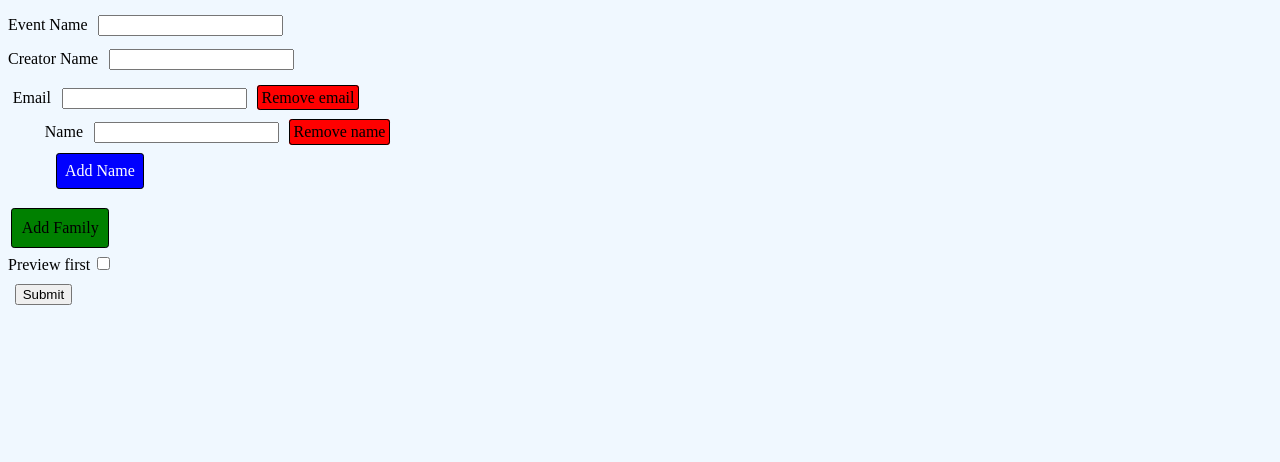
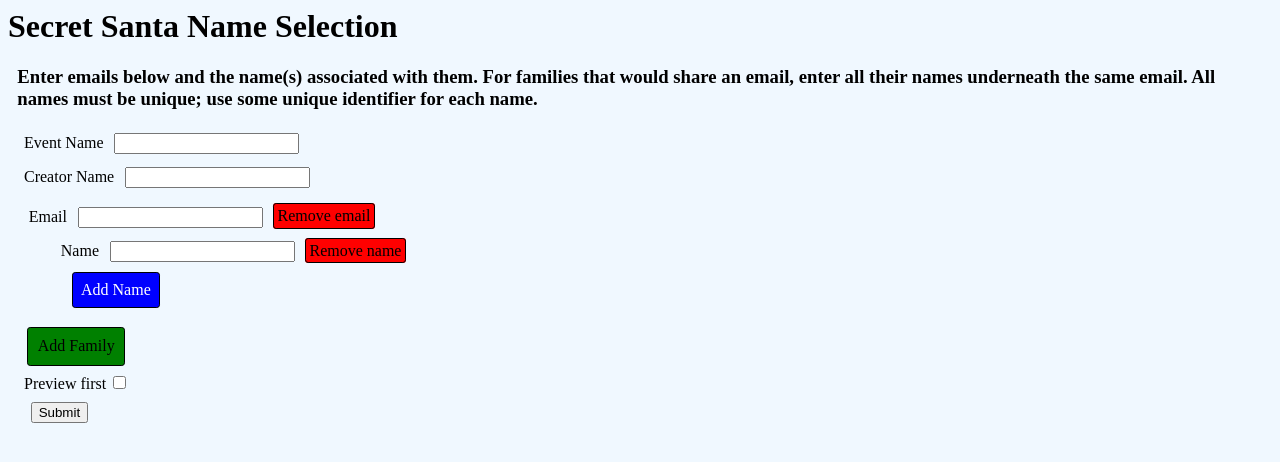
Before and after one commit to jtschuster/secretsanta, a Flask app: page / in a window 1280 px wide. Shown: the top 462 px of the page. Run offline with Flask 2, Linux system fonts and the light colour scheme.

Commit message:
email validation and ui improvements

```diff
--- a/app.py
+++ b/app.py
@@ -101,10 +101,14 @@ def sendEmail(receiver, message):
 
     # receiver_email = "jackson.schuster345@gmail.com"
     message = "Subject: Your name(s) for Secret Santa \n" + message
-
-    with smtplib.SMTP_SSL("smtp.gmail.com", port, context=context) as server:
-        server.login("secret.santa.name.picker@gmail.com", password)
-        server.sendmail(sender_email, receiver_email, message)
+    try:
+        with smtplib.SMTP_SSL("smtp.gmail.com", port, context=context) as server:
+            server.login("secret.santa.name.picker@gmail.com", password)
+            server.sendmail(sender_email, receiver_email, message)
+    except:
+        print("exception")
+        return -1
+    return 1
 
 def parsePreview(formdata): #returns in order of
     result = formdata
@@ -112,7 +116,7 @@ def parsePreview(formdata): #returns in order of
     emails = defaultdict(list)
     email = "ope"
     for key, val in result.items():
-        print(key + " = " + val + " from " + email)
+        #print(key + " = " + val + " from " + email)
         if key == val: #must be the email
             email = val
         elif key == "creatorName":
@@ -126,8 +130,9 @@ def parsePreview(formdata): #returns in order of
         message = f"Hello!\n{creatorName} created a Secret Santa gift exchange for {eventName}. You have been assigned the following name(s):\n\n"
         for name in emails[email]:
             message = message + name + " has " + result[name] + "\n"
-        print(message)
-        sendEmail(email, message)
+        #print(message)
+        if sendEmail(email, message) == -1:
+            return -1
 
 @app.route('/')
 def index():
@@ -138,7 +143,8 @@ def previewSend():
     print("it's connected at least")
     if request.method == 'POST':
         result = request.form
-        parsePreview(result)
+        if parsePreview(result) == -1:
+            return "One or more emails are invalid: ensure the emails are correct and try again"
         return "Emails have been sent"
 
 
@@ -189,7 +195,8 @@ def result():
                     for name in emails[email]:
                         message = message + name + " has " + result[name] + "\n"
                     print(message)
-                    sendEmail(email, message)
+                    if sendEmail(email, message) == -1:
+                        return "Emails are not valid. Retry"
                 return render_template("result.html",result = result)
 
 if __name__ == '__main__':
--- a/static/script.js
+++ b/static/script.js
@@ -1,22 +1,22 @@
-$(document).ready(function() {
+$(document).ready(function () {
     numFams = 1;
     numPeople = 1;
-    $("#addFam").click(function() {
+    $("#addFam").click(function () {
         numFams++;
         numPeople++;
-        $("#inputarea").append('<div class="fam1"><div class="famarea"><p>Email <input type = "text" name = "email'.concat(numFams.toString().concat('" /></p><div class="deleteEmail">Remove email</div><div class="nameOuter"><p>Name <input style="display: inline" type = "text" name = "name'.concat(toString(numPeople).concat('" /> <div class="deleteName"> Remove name</div></p></div></div><div class="addName"> Add Name </div></div>')))));
+        $("#inputarea").append('<div class="fam1"><div class="famarea"><p>Email <input type = "text" name = "email'.concat(numFams.toString()).concat('" /></p><div class="deleteEmail"><a class="btn" href="#">Remove email</a></div><div class="nameOuter"><p>Name <input style="display: inline" type = "text" name = "name').concat(numPeople.toString()).concat('" /><a class="btn" href="#"><div class="deleteName"> Remove name</div></a></p></div></div><a class="btn" href="#"><div class="addName">Add Name</div></a></div>'));
     })
-    $("#inputarea").on("click", ".addName", function() {
+    $("#inputarea").on("click", ".addName", function () {
         console.log("registered click");
         numPeople++;
-        $(this).parent().children(".famarea").append('<div class="nameOuter"><p>Name <input style="display: inline" type = "text" name = "name'.concat(numPeople.toString().concat('" /> <div class="deleteName">Remove name</div></p></div>')));
+        $(this).parent().parent().children(".famarea").append('<div class="nameOuter"><p>Name <input style="display: inline" type = "text" name = "name'.concat(numPeople.toString().concat('" /><a class="btn" href="#"><div class="deleteName">Remove name</div></a></p></div>')));
     })
-    $("#inputarea").on("click", ".deleteName", function() {
+    $("#inputarea").on("click", ".deleteName", function () {
         console.log("tryna delete this name");
         numPeople--;
         $(this).parent().remove();
     })
-    $("#inputarea").on("click", ".deleteEmail", function() {
+    $("#inputarea").on("click", ".deleteEmail", function () {
         console.log("tryna delete this name");
         numPeople--;
         $(this).parent().parent().remove();
--- a/static/styles.css
+++ b/static/styles.css
@@ -2,21 +2,42 @@ body {
     background-color: aliceblue;
 }
 
-.deleteEmail, .deleteName, .addname, #addfam {
+.deleteEmail,
+.deleteName,
+.addname,
+#addfam {
     border-radius: 0.2em;
     border: 1px solid black;
-
 }
 
-.deleteName, .deleteEmail {
+.btn {
+    color: black;
+    text-decoration: none;
+}
+
+.title {
+    align-self: center;
+    margin: 0.5em, 0;
+}
+
+.info {
+    margin: 0.5em;
+}
+
+.data {
+    margin: 1em;
+}
+
+.deleteName,
+.deleteEmail {
     display: inline;
     padding: 0.2em;
-    background-color:red;
+    background-color: red;
 }
 
 input {
-    display:inline;
-    margin:0.5em;
+    display: inline;
+    margin: 0.5em;
 }
 
 p {
@@ -24,33 +45,33 @@ p {
 }
 
 .nameOuter {
-    padding-left:2em;
+    padding-left: 2em;
 }
 
 
 .addname {
     background-color: blue;
-    color:white;
-    padding:0.5em;
-    margin:0.2em;
-    margin-left:3em;
-    display:inline-block;
+    color: white;
+    padding: 0.5em;
+    margin: 0.2em;
+    margin-left: 3em;
+    display: inline-block;
 }
 
 #addfam {
-    margin:0.2em;
-    margin-top:1em;
+    margin: 0.2em;
+    margin-top: 1em;
     background-color: green;
-    padding:0.6em;
-    display:inline-block;
+    padding: 0.6em;
+    display: inline-block;
 }
 
 .famarea {
-    margin:0.3em;
-    margin-bottom:0;
+    margin: 0.3em;
+    margin-bottom: 0;
 }
 
 .fam1 {
-    padding:1em;
+    padding: 1em;
     display: inline;
 }
--- a/templates/index.html
+++ b/templates/index.html
@@ -1,31 +1,57 @@
 <html>
+
 <head>
     <script src="https://ajax.googleapis.com/ajax/libs/jquery/3.3.1/jquery.min.js"></script>
     <link rel="stylesheet" href={{url_for('static', filename="styles.css")}}>
 </head>
+
 <body>
-        <form action = "http://localhost:5000/result" method = "POST" id="frm">
-            <p>Event Name <input type = "text" name = "eventName" /></p>
+    <div class="container">
+        <h1 class="title">Secret Santa Name Selection</h1>
+        <h3 class="info">Enter emails below and the name(s) associated with them. For families that would share an
+            email,
+            enter all their names underneath the same email. All names must be unique; use some unique identifier
+            for
+            each name.</h3>
+        <div class="data">
+            <form action="http://localhost:5000/result" method="POST" id="frm">
+                <p>Event Name <input type="text" name="eventName" /></p>
                 <div></div>
-            <p>Creator Name <input type = "text" name = "creatorName" /></p>
+                <p>Creator Name <input type="text" name="creatorName" /></p>
                 <div id="inputarea">
                     <div id="fam1">
                         <div class="famarea">
-                        <p>Email <input type = "text" name = "email" /> <div class="deleteEmail"> Remove email</div></p>
-                        <div class="nameOuter"><p>Name <input style="display: inline" type = "text" name = "name1" /> <div class="deleteName"> Remove name</div></p></div>
-                    </div>
-                    <div class="addName" style="background-color: blue; color:white; padding:0.5em"> Add Name </div>
+                            <p>Email <input type="text" name="email" />
+
+                                <div class="deleteEmail"><a class="btn" href="#">Remove email</a></div>
+
+                            </p>
+                            <div class="nameOuter">
+                                <p>Name <input style="display: inline" type="text" name="name1" />
+                                    <a class="btn" href="#">
+                                        <div class="deleteName">Remove name</div>
+                                    </a>
+                                </p>
                             </div>
                         </div>
+                        <a class="btn" href="#">
+                            <div class="addName" style="background-color: blue; color:white; padding:0.5em">Add Name</div>
+                        </a>
+                    </div>
+                </div>
+                <a class="btn" href="#">
                     <div id="addFam"> Add Family </div>
+                </a>
                 <div>
                     <p>Preview first<input type="checkbox" name="preview"></p>
                     <div></div>
-                <p><input type = "submit" value = "Submit" /></p>
+                    <p><input type="submit" value="Submit" /></p>
                 </div>
             </form>
-
+        </div>
+    </div>
     <script src="script.js"></script>
     <script type=text/javascript src={{url_for('static', filename='script.js')}}></script>
 </body>
+
 </html>
```
Lines whose indentation alone changed are shown as unchanged.
